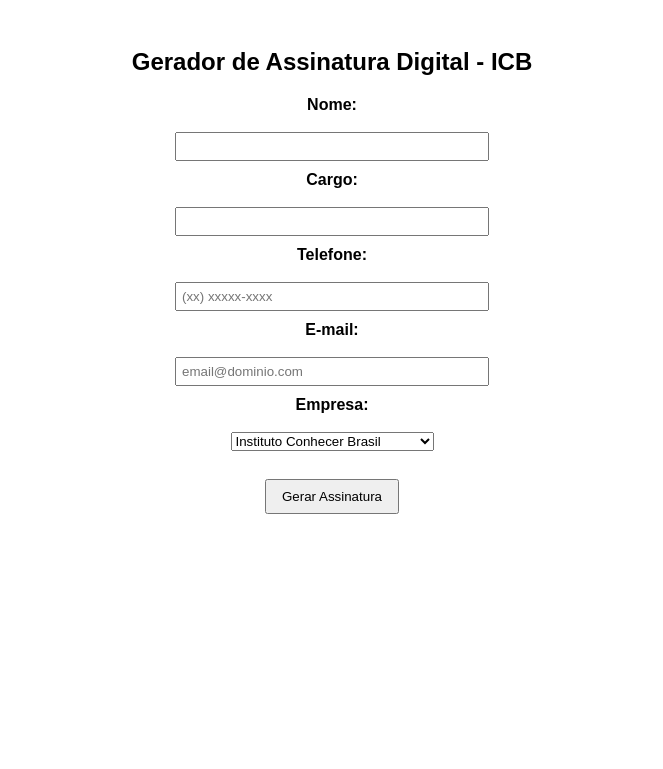
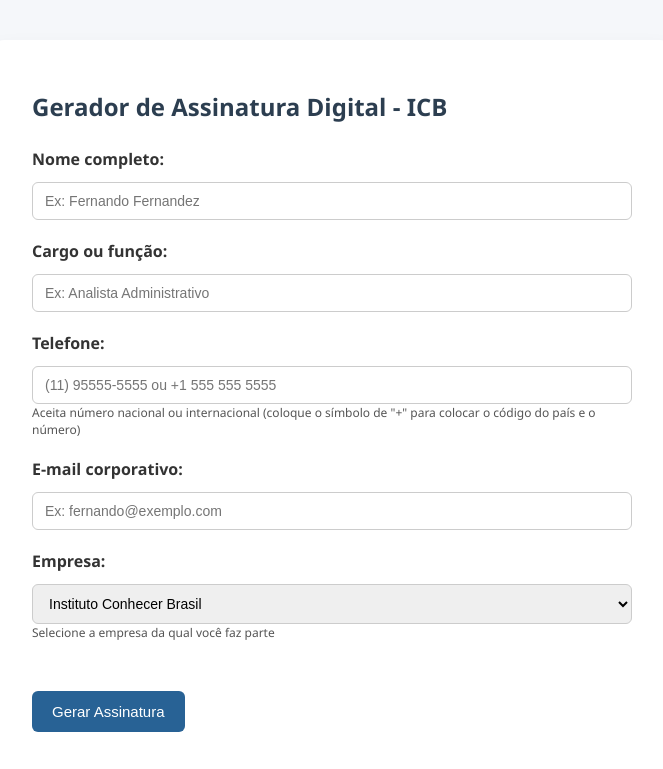
Before and after one commit to sistemasICB/assinatura-icb, a plain HTML site: page index.html in a window 1280 px wide. Shown: the whole page, without its empty margins (308-971 px from the left). Drawn offline with Linux system fonts and the light colour scheme.

Commit message:
Correção do css do gerador de assinatura e correções de informações solicitadas pela Karina

```diff
--- a/index.html
+++ b/index.html
@@ -5,59 +5,119 @@
   <title>Gerador de Assinatura Digital - ICB</title>
   <style>
     body {
-        font-family: Arial, sans-serif;
-        padding: 20px;
-        text-align: center; /* Centraliza conteúdo geral */
+      font-family: 'Segoe UI', Tahoma, Geneva, Verdana, sans-serif;
+      background: #f5f7fa;
+      padding: 40px;
+      margin: 0;
+      display: flex;
+      justify-content: center;
     }
-    .assinatura {
-        text-align: left; /* Impede que a assinatura seja centralizada */
-        display: inline-block;
-        margin-top: 20px;
+
+    .container {
+      background: #fff;
+      padding: 30px 40px;
+      border-radius: 12px;
+      box-shadow: 0 8px 20px rgba(0, 0, 0, 0.06);
+      max-width: 600px;
+      width: 100%;
     }
+
+    h2 {
+      margin-bottom: 25px;
+      color: #2c3e50;
+    }
+
     .label {
-        margin-top: 10px;
-        display: block;
-        font-weight: bold;
+      margin: 20px 0 6px;
+      display: block;
+      font-weight: 600;
+      text-align: left;
+      color: #333;
     }
+
+    input,
+    select {
+      width: 100%;
+      max-width: 100%;
+      box-sizing: border-box; /* <- ESSENCIAL para respeitar o padding do container */
+      padding: 10px 12px;
+      margin-top: 6px;
+      border: 1px solid #ccc;
+      border-radius: 6px;
+      font-size: 14px;
+    }
+
+    small {
+      display: block;
+      font-size: 12px;
+      color: #666;
+      text-align: left;
+      margin-bottom: 20px; /* Mais espaço abaixo da observação */
+    }
+
     button {
-        margin-top: 10px;
-        padding: 8px 15px;
-        cursor: pointer;
+      margin-top: 30px;
+      padding: 12px 20px;
+      font-size: 15px;
+      border: none;
+      border-radius: 6px;
+      background-color: #286295;
+      color: white;
+      cursor: pointer;
+      transition: background-color 0.3s;
     }
-    input {
-        width: 300px;
-        padding: 5px;
+
+    .container-assinatura {
+      background: #fff;
+      padding: 30px 40px;
+      border-radius: 12px;
+      box-shadow: 0 8px 20px rgba(0, 0, 0, 0.06);
+      width: fit-content;
+      margin: 40px auto; /* <-- centraliza horizontalmente */
+      display: flex;
+      flex-direction: column;
+      align-items: center;
+    }
+
+
+    button:hover {
+      background-color: #1f4e7a;
+    }
+
+    #resultado {
+      margin-top: 40px;
     }
   </style>
+
 </head>
 <body>
   <div class="container">
 
     <h2>Gerador de Assinatura Digital - ICB</h2>
 
-    <label class="label">Nome:</label><br>
-    <input type="text" id="nome">
+    <label class="label">Nome completo:</label>
+    <input type="text" id="nome" placeholder="Ex: Fernando Fernandez" /><br>
 
-    <label class="label">Cargo:</label><br>
-    <input type="text" id="cargo">
+    <label class="label">Cargo ou função:</label>
+    <input type="text" id="cargo" placeholder="Ex: Analista Administrativo" />
 
-    <label class="label">Telefone:</label><br>
-    <input type="text" id="telefone" maxlength="15" placeholder="(xx) xxxxx-xxxx">
+    <label class="label">Telefone:</label>
+    <input type="text" id="telefone" placeholder="(11) 95555-5555 ou +1 555 555 5555" /> <br>
+    <small style="color: #555;">Aceita número nacional ou internacional (coloque o símbolo de "+" para colocar o código do país e o número)</small>
 
-    <label class="label">E-mail:</label><br>
-    <input type="text" id="email" placeholder="email@dominio.com">
+    <label class="label">E-mail corporativo:</label>
+    <input type="text" id="email" placeholder="Ex: fernando@exemplo.com" />
 
-    <label class="label">Empresa:</label><br>
+    <label class="label">Empresa:</label>
     <select id="empresa">
       <option value="icb">Instituto Conhecer Brasil</option>
       <option value="anc">Academia Nacional de Cultura</option>
       <option value="goup">Go Up</option>
       <option value="go7">Go 7</option>
     </select>
+    <small style="color: #555;">Selecione a empresa da qual você faz parte</small>
 
-    <br><br>
     <button onclick="gerarAssinatura()">Gerar Assinatura</button>
-    <br><br>
 
     <div id="resultado"></div>
 
@@ -68,7 +128,7 @@
                   nome: "Instituto Conhecer Brasil",
                   site: "https://www.institutoconhecerbrasil.org.br",
                   logo_site: "https://github.com/sistemasICB/assinatura-icb/blob/main/img/logo-branco-1024x421.png%20(1).png?raw=true",
-                  endereco: "Av. Paulista, 807 - Conj 2315, Bela Vista - SP",
+                  endereco: "Rua Haddock Lobo, 746 - São Paulo - SP",
                   facebook: "https://www.facebook.com/institutoconhecerbrasil/",
                   logo_facebook: "https://github.com/sistemasICB/assinatura-icb/blob/main/img/facebook%20(3).png?raw=true",
                   instagram: "https://www.instagram.com/conhecer_brasil/",
@@ -83,7 +143,7 @@
                   nome: "Academia Nacional de Cultura",
                   site: "https://academianacionaldecultura.org",
                   logo_site: "https://github.com/sistemasICB/assinatura-icb/blob/main/img/LogoANC.png?raw=true",
-                  endereco: "Av. Paulista, 807 - Conj 2315, Bela Vista - SP",
+                  endereco: "Rua Haddock Lobo, 746 - São Paulo - SP",
                   facebook: "https://www.facebook.com/academianacionaldecultura/",
                   logo_facebook: "https://github.com/sistemasICB/assinatura-icb/blob/main/img/facebook%20(4).png?raw=true",
                   instagram: "https://www.instagram.com/academianacionaldecultura/",
@@ -96,9 +156,9 @@
               goup: {
                   cor: "#000000",
                   nome: "Go Up",
-                  site: "",
+                  site: "https://goupentertainment.com/",
                   logo_site: "https://github.com/sistemasICB/assinatura-icb/blob/main/img/Logo%20Go%20UP.png?raw=true",
-                  endereco: "Av. Paulista, 807 - Conj 2315, Bela Vista - SP",
+                  endereco: "Rua Haddock Lobo, 746 - São Paulo - SP",
                   facebook: "",
                   logo_facebook: "https://github.com/sistemasICB/assinatura-icb/blob/main/img/facebook%20(5).png?raw=true",
                   instagram: "",
@@ -113,7 +173,7 @@
                   nome: "Go 7",
                   site: "",
                   logo_site: "",
-                  endereco: "Av. Paulista, 807 - Conj 2315, Bela Vista - SP",
+                  endereco: "Rua Haddock Lobo, 746 - São Paulo - SP",
                   facebook: "",
                   logo_facebook: "",
                   instagram: "",
@@ -126,7 +186,15 @@
             }
 
         function formatarTelefone(valor) {
-            let numeros = valor.replace(/\D/g, "").slice(0, 11); // Garante no máximo 11 dígitos
+        // Permite apenas números e o símbolo '+'
+            valor = valor.replace(/[^\d+]/g, "");
+
+            if (valor.startsWith("+")) {
+                // Número internacional: mantém como está
+                return valor;
+            }
+
+            let numeros = valor.replace(/\D/g, "").slice(0, 11); // Apenas dígitos
 
             if (numeros.length <= 10) {
                 // Fixo ou celular antigo
@@ -175,7 +243,7 @@
             const assinaturaHTML = `
             <div class="assinatura">
                 <div id="assinaturaBox">
-                <table cellpadding="0" cellspacing="0" border="0" width="600" style="font-family: Arial, sans-serif; max-width: 600px;">
+                <table cellpadding="0" cellspacing="0" border="0" style="width: 100%; max-width: 600px; font-family: Arial, sans-serif;">
                     <tr>
                     <td style="padding-right: 15px; vertical-align: top;">
                         <p style="margin: 0; font-weight: bold; font-size: 16px;">${nome}</p><br>
@@ -226,30 +294,35 @@
                     </td>
                     </tr>
                     <tr>
-                    <td colspan="2" style="font-size: 11px; color: #444; padding-top: 20px; line-height: 1.5;">
-                      ${empresaSelecionada === 'goup'
-                        ? `
-                          <strong>Privacy Commitment:</strong><br>
-                          At Go Up, we believe that respect for privacy is a core part of trust. We therefore handle personal data responsibly, ethically, and in accordance with the General Data Protection Law (LGPD).<br><br>
-                          This message, including any attachments, is intended exclusively for the person(s) to whom it is addressed and may contain confidential and/or legally protected information. If you are not the intended recipient of this message, please do not disclose, copy, distribute, review, or otherwise use the information contained herein, as it may be unlawful. If you received this message in error, we kindly ask you to return this email to us and delete its content from your database, records, or control system.
-                          `
-                        : `
+                    <td colspan="2" style="font-size: 10px; color: #444; padding-top: 20px; line-height: 1.5;">
+                      ${(() => {
+                        const textoPT = `
                           <strong>Compromisso com a sua privacidade:</strong><br>
                           ${preposicao} ${config.nome}, acreditamos que o respeito à privacidade é parte essencial da confiança. Por isso, cuidamos dos dados pessoais com responsabilidade, ética e em conformidade com a Lei Geral de Proteção de Dados (LGPD).<br><br>
                           Esta mensagem, incluindo qualquer anexo, é destinada exclusivamente para a(s) pessoa(s) a quem é dirigida, podendo conter informação confidencial e/ou legalmente protegida. Se você não for o destinatário desta mensagem, por favor, não divulgue, copie, distribua, examine ou, de qualquer forma, utilize a informação aqui contida, por ser ilegal. Caso você tenha recebido esta mensagem por engano, pedimos que nos retorne este e-mail, e elimine seu conteúdo em sua base de dados, registros ou sistema de controle.
-                          `
-                      }
+                        `;
+
+                        const textoEN = `
+                          <strong>Privacy Commitment:</strong><br>
+                          At ${config.nome}, we believe that respect for privacy is a core part of trust. We therefore handle personal data responsibly, ethically, and in accordance with the General Data Protection Law (LGPD).<br><br>
+                          This message, including any attachments, is intended exclusively for the person(s) to whom it is addressed and may contain confidential and/or legally protected information. If you are not the intended recipient of this message, please do not disclose, copy, distribute, review, or otherwise use the information contained herein, as it may be unlawful. If you received this message in error, we kindly ask you to return this email to us and delete its content from your database, records, or control system.
+                        `;
+
+                        return empresaSelecionada === 'goup' ? textoEN : textoPT + '<br><br>' + textoEN;
+                      })()}
                     </td>
                     </tr>
                 </table>
                 </div>
             </div>
-            <br><br>
-            <button onclick="copiarAssinatura()">Copiar Assinatura</button>
             `;
 
-
-            document.getElementById("resultado").innerHTML = assinaturaHTML;
+            document.getElementById("resultado").innerHTML = `
+              <div class="container-assinatura">
+                ${assinaturaHTML}
+                <button onclick="copiarAssinatura()">Copiar Assinatura</button>
+              </div>
+            `;
         }
 
         function copiarAssinatura() {
```
